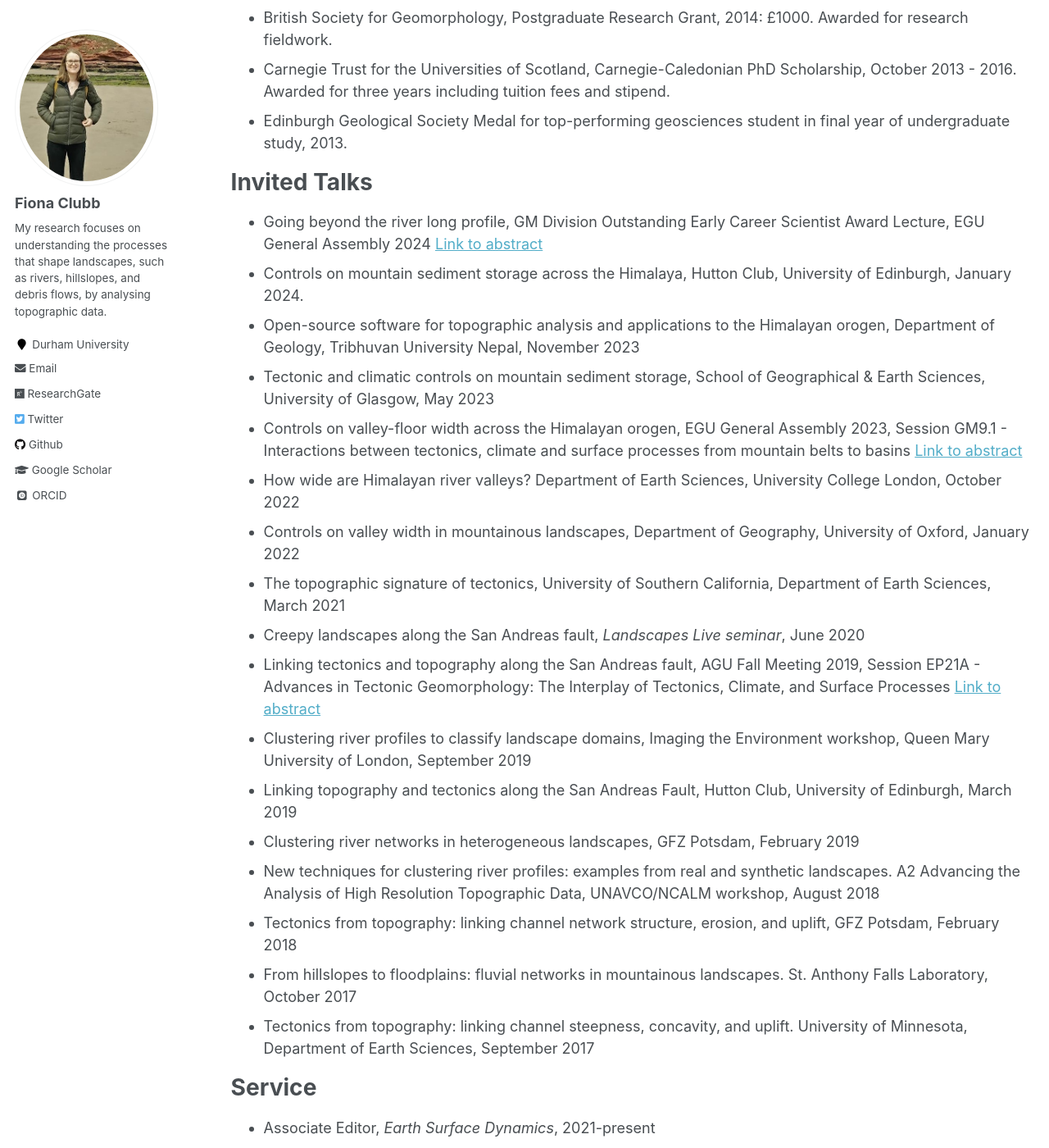
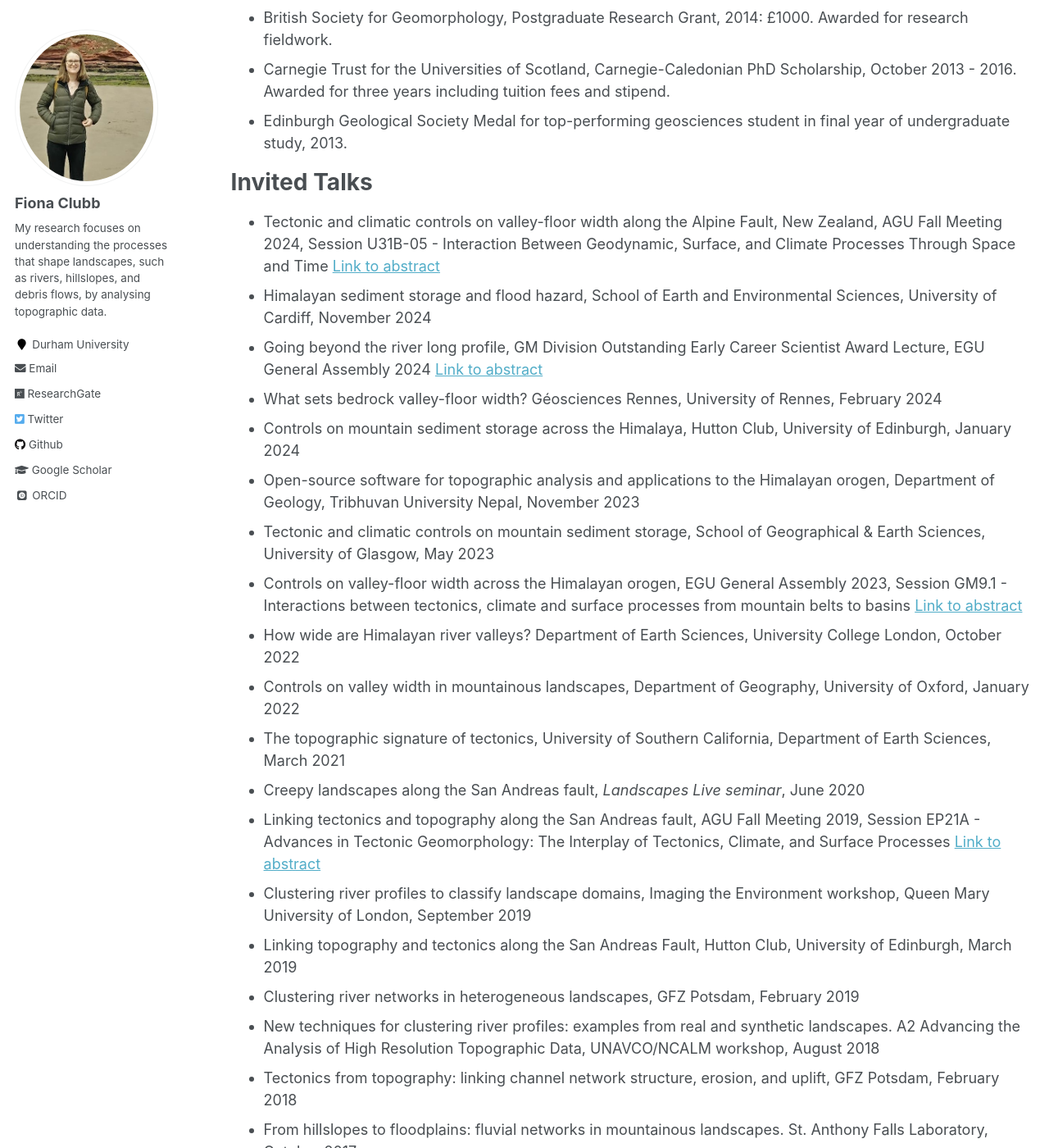
Before and after one commit to fclubb/fclubb.github.io, a Jekyll site: the page built from _pages/cv.md, in a window 1280 px wide and 1400 px high, scrolled down 1235 px. Shown: the whole window at 82% size. Built offline with Jekyll 4.4.1, drawn with Linux system fonts in a browser that asks for light colours; some web fonts are replaced; some of the changed text lies outside the part shown.

Commit message:
updating cv

```diff
--- a/_pages/cv.md
+++ b/_pages/cv.md
@@ -49,8 +49,11 @@
 
 Invited Talks
 ======
+* Tectonic and climatic controls on valley-floor width along the Alpine Fault, New Zealand, AGU Fall Meeting 2024, Session U31B-05 - Interaction Between Geodynamic, Surface, and Climate Processes Through Space and Time [Link to abstract](https://agu.confex.com/agu/agu24/meetingapp.cgi/Paper/1530880)
+* Himalayan sediment storage and flood hazard, School of Earth and Environmental Sciences, University of Cardiff, November 2024
 * Going beyond the river long profile, GM Division Outstanding Early Career Scientist Award Lecture, EGU General Assembly 2024 [Link to abstract](https://meetingorganizer.copernicus.org/EGU24/EGU24-6103.html)
-* Controls on mountain sediment storage across the Himalaya, Hutton Club, University of Edinburgh, January 2024.
+* What sets bedrock valley-floor width? Géosciences Rennes, University of Rennes, February 2024
+* Controls on mountain sediment storage across the Himalaya, Hutton Club, University of Edinburgh, January 2024
 * Open-source software for topographic analysis and applications to the Himalayan orogen, Department of Geology, Tribhuvan University Nepal, November 2023
 * Tectonic and climatic controls on mountain sediment storage, School of Geographical & Earth Sciences, University of Glasgow, May 2023
 * Controls on valley-floor width across the Himalayan orogen, EGU General Assembly 2023, Session GM9.1 - Interactions between tectonics, climate and surface processes from mountain belts to basins [Link to abstract](https://meetingorganizer.copernicus.org/EGU23/EGU23-3502.html)
@@ -72,10 +75,10 @@
 * Associate Editor, _Earth Surface Dynamics_, 2021-present
 * Associate Editor, [_ARC Geophysical Research_](https://arc-alliance.unc.edu/), newly lauched diamond access Geosciences journal, 2024-present
 * Research Secretary, British Society for Geomorphology Research Subcommittee, 2020-2023
+* Co-convener, EGU General Assembly 2025. Cascading and compounding hazards in high mountains.
 * Co-convener, EGU General Assembly 2019. Making high resolution topographic analysis more reproducible with LSDTopoTools, Short Course.
-* Convener, EGU General Assembly 2019. Session GM2.5/SSP3.28./SSS13.19/TS4.10: Bridging the gap: combining numerical models of surface processes with Earth observations
-* Convener, EGU General Assembly 2018. Session GM2.5/SSP3.28./SSS13.19/TS4.10: Modelling erosion
-and sediment production, transport and deposition across landscapes
+* Convener, EGU General Assembly 2019 - 2024. Bridging the gap: combining numerical models of surface processes with Earth observations
+* Convener, EGU General Assembly 2018. Modelling erosion and sediment production, transport and deposition across landscapes
 * Co-convener, AGU Fall Meeting 2017. Session EP31E: Changing the Channel: Fluvial System Response
 to Climate and Land Use Change
 * Peer reviewer for > 15 international journals, e.g. Science Advances, Geology, Journal of Geophysical Research, American Journal of Science.
```
